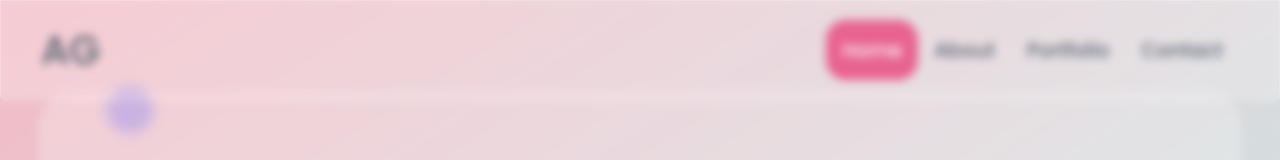
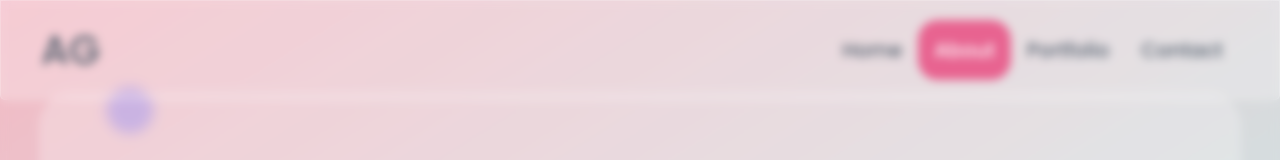
Before and after one commit to AmirHosein-Gharaati/portfolio, a React (Create React App) app: page /about in a window 1280 px wide. Shown: the top 160 px of the page. Built offline with nearby package versions, Linux system fonts and the light colour scheme.

Commit message:
dynamic class for route

```diff
--- a/src/components/Navbar.js
+++ b/src/components/Navbar.js
@@ -1,7 +1,20 @@
 import { useState } from "react";
-import { Link } from "react-router-dom";
+import { Link, useLocation } from "react-router-dom";
 
 const Navbar = () => {
+  const location = useLocation();
+
+  const getClasses = (stringPath) => {
+    const currentPath = location.pathname;
+    let classes = "nav__item ";
+
+    if (stringPath === currentPath) {
+      classes += " nav__item-active ";
+    }
+
+    return classes;
+  };
+
   return (
     <header className="navbar">
       <div className="container">
@@ -11,19 +24,16 @@ const Navbar = () => {
             <div className="nav__items">
               <ul>
                 <li>
-                  {" "}
-                  <Link to="/">
-                    <a className="nav__item nav__item-active">home</a>
-                  </Link>{" "}
-                </li>
-                <li>
-                  {" "}
-                  <Link to="/about">
-                    <a className="nav__item">about</a>
+                  <Link className={getClasses("/")} to="/">
+                    home
                   </Link>
                 </li>
                 <li>
-                  {" "}
+                  <Link className={getClasses("/about")} to="/about">
+                    about
+                  </Link>
+                </li>
+                <li>
                   <a
                     href="https://drive.google.com/file/d/1WTmP7O4shaqP0ZVCUHuFcHERulcZZTUv/view?usp=sharing"
                     target="_blank"
@@ -34,9 +44,8 @@ const Navbar = () => {
                   </a>
                 </li>
                 <li>
-                  {" "}
-                  <Link to="/contact">
-                    <a className="nav__item">contact</a>
+                  <Link className={getClasses("/contact")} to="/contact">
+                    contact
                   </Link>
                 </li>
               </ul>
```
